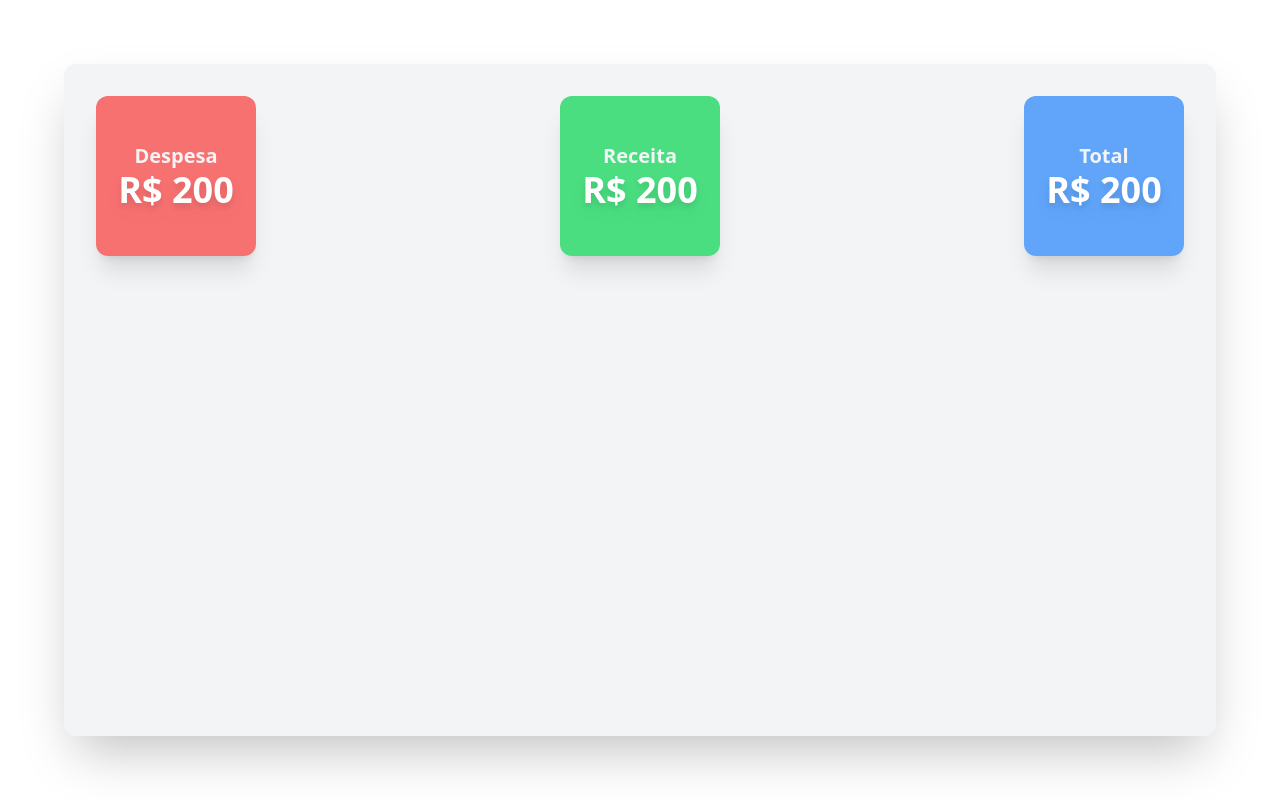
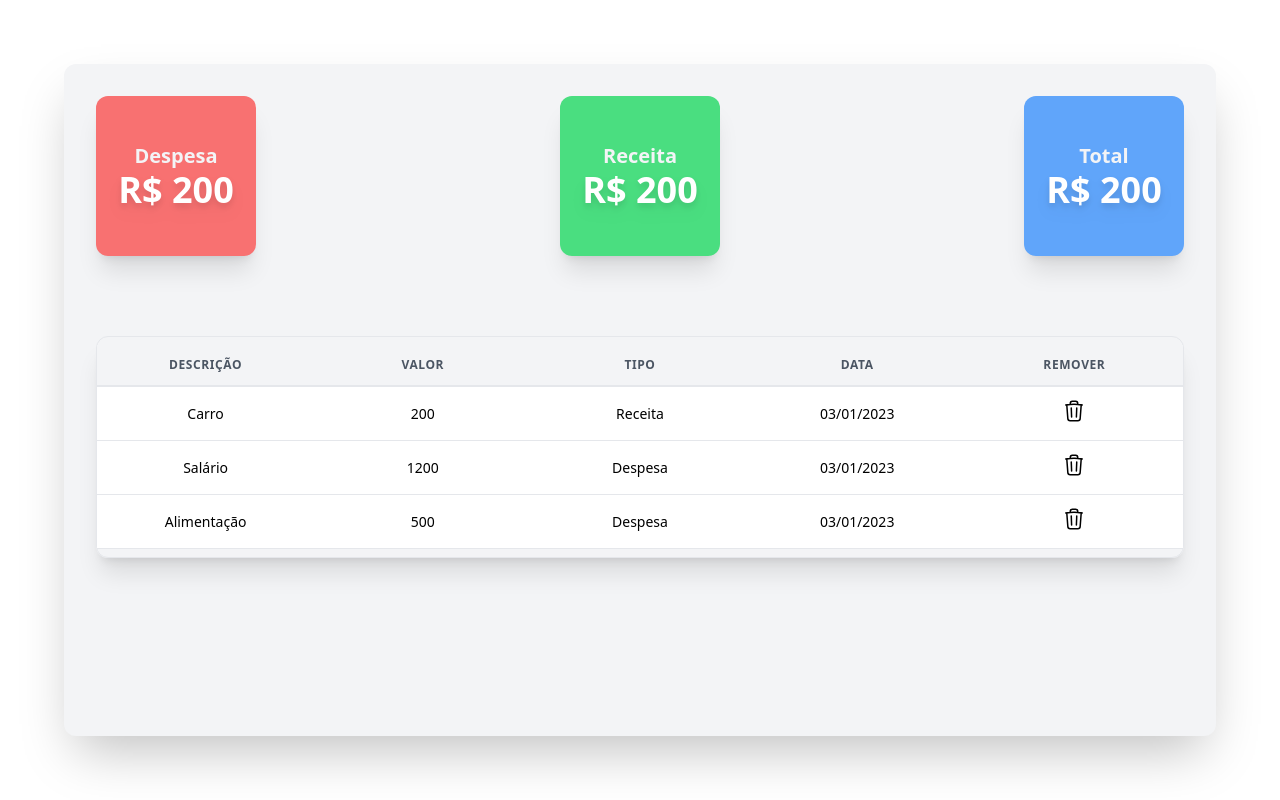
Before and after one commit to rafatosta/my-finance, a React (Vite) app: page / in a window 1280 px wide. Built offline with nearby package versions, Linux system fonts and the light colour scheme.

Commit message:
Update: Transactions attributes

```diff
--- a/src/@types/Transaction.ts
+++ b/src/@types/Transaction.ts
@@ -1,9 +1,11 @@
 type TypeTransaction = "despesa" | "receita";
 
 type Trasaction = {
-  name: string;
+  id: number;
+  description: string;
+  value: number;
   type: TypeTransaction;
-  value: number;
+  date: string;
 };
 
 export default Trasaction;
--- a/src/App.tsx
+++ b/src/App.tsx
@@ -1,13 +1,42 @@
 import CardValue from "./components/CardValue";
+import Table from "./components/Table";
+import Transaction from "./@types/Transaction";
 
 function App() {
+  const data: Transaction[] = [
+    {
+      id: 0,
+      description: "carro",
+      value: 200,
+      type: "receita",
+      date: "03/01/2023",
+    },
+    {
+      id: 1,
+      description: "salário",
+      value: 1200,
+      type: "despesa",
+      date: "03/01/2023",
+    },
+    {
+      id: 3,
+      description: "Alimentação",
+      value: 500,
+      type: "despesa",
+      date: "03/01/2023",
+    },
+  ];
   return (
     <div className="flex flex-row w-full h-screen justify-center">
-      <div className="m-16 p-8 w-full  rounded-xl bg-gray-100  shadow-2xl">
+      <div className="m-16 p-8 w-full rounded-xl bg-gray-100  shadow-2xl">
         <div className="flex flex-row w-full justify-between">
           <CardValue title="Despesa" value="200" type="d" />
           <CardValue title="Receita" value="200" type="r" />
           <CardValue title="Total" value="200" type="t" />
+        </div>
+
+        <div className="flex justify-center pt-20">
+          <Table data={data} />
         </div>
       </div>
     </div>
```
